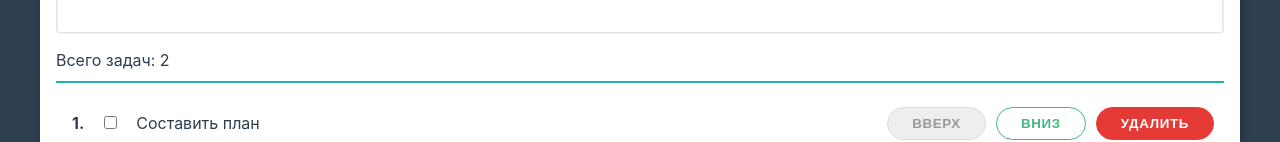
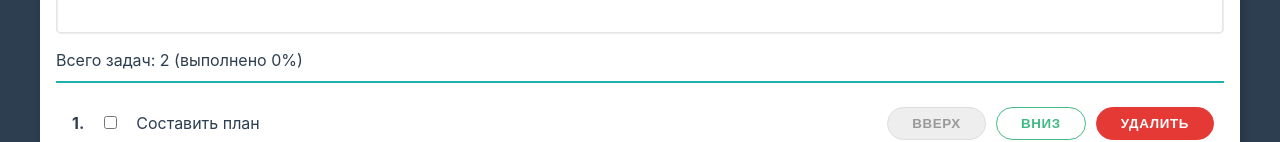
Before and after one commit to Avxodiar/vuejs-learn, a Vue app: page / in a window 1280 px wide. Shown: the part 387-529 px from the top of the page. Built offline with nearby package versions, Linux system fonts and the light colour scheme.

Commit message:
Добавлено отображение % выполненных задач от общего кол-ва

```diff
--- a/src/components/TodoList/AddTodo.vue
+++ b/src/components/TodoList/AddTodo.vue
@@ -46,7 +46,7 @@
              * @returns {number}
              */
             progress() {
-                return parseInt(this.newTodo.length / this.inputMaxLen * 100);
+                return Math.round(this.newTodo.length / this.inputMaxLen * 100);
             }
         },
         methods: {
--- a/src/components/TodoList/TodoList.vue
+++ b/src/components/TodoList/TodoList.vue
@@ -9,7 +9,7 @@
         <p class="task" v-if="filter.length">
             Поиск по запросу «<span>{{ filter }}</span>»: найдено {{ list.length }} {{ taskWord }}
         </p>
-        <p class="task" v-else>Всего задач: {{ countTodo }}</p>
+        <p class="task" v-else>Всего задач: {{ countTodo }} (выполнено  {{ compleated }}%)</p>
 
         <ul class="list" v-if="list.length">
             <TodoItem
@@ -62,6 +62,14 @@
         computed: {
             taskWord() {
                 return numeralWord(this.list.length, 'задача','задачи','задач')
+            },
+
+            compleated() {
+                if (this.countTodo === 0 ) {
+                    return 100;
+                }
+                let checked = this.list.reduce((sum, todo) => sum + todo.checked, 0);
+                return Math.round( 100 * checked / this.countTodo );
             }
         }
     }
```
